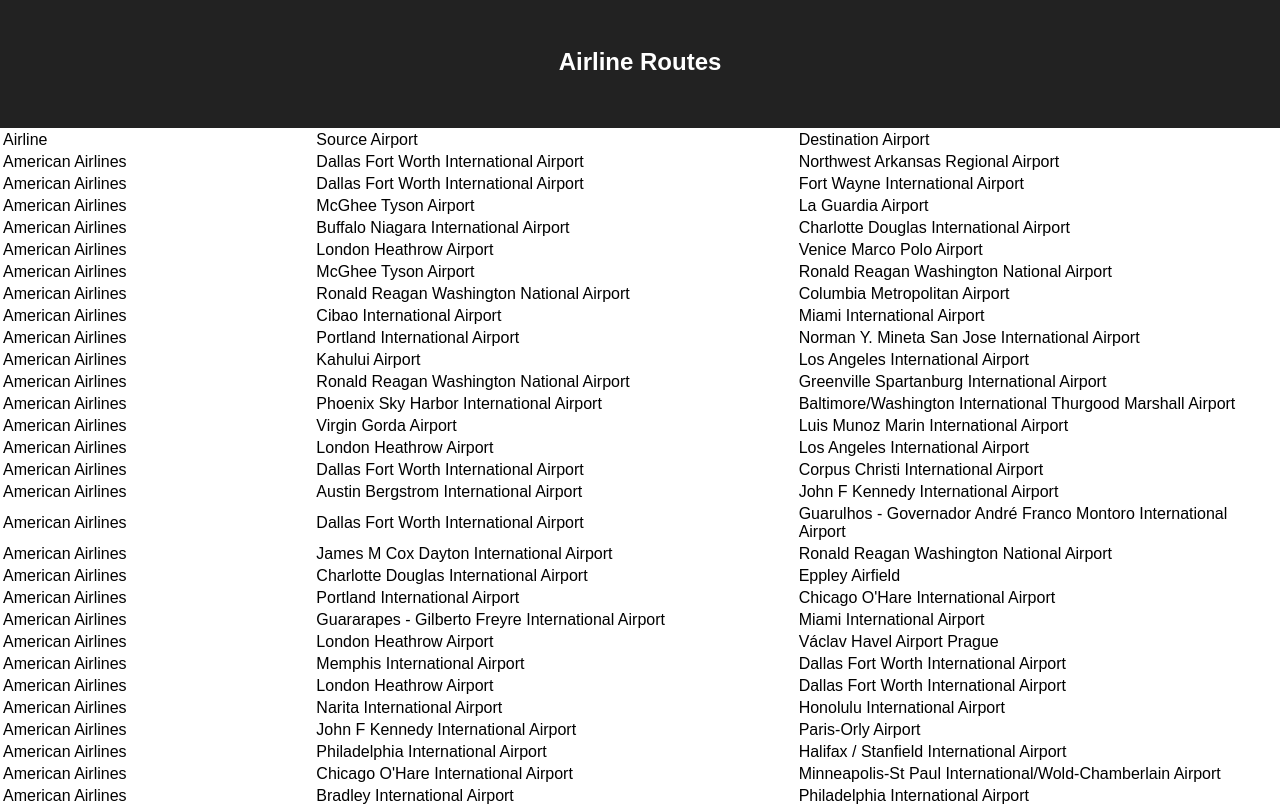
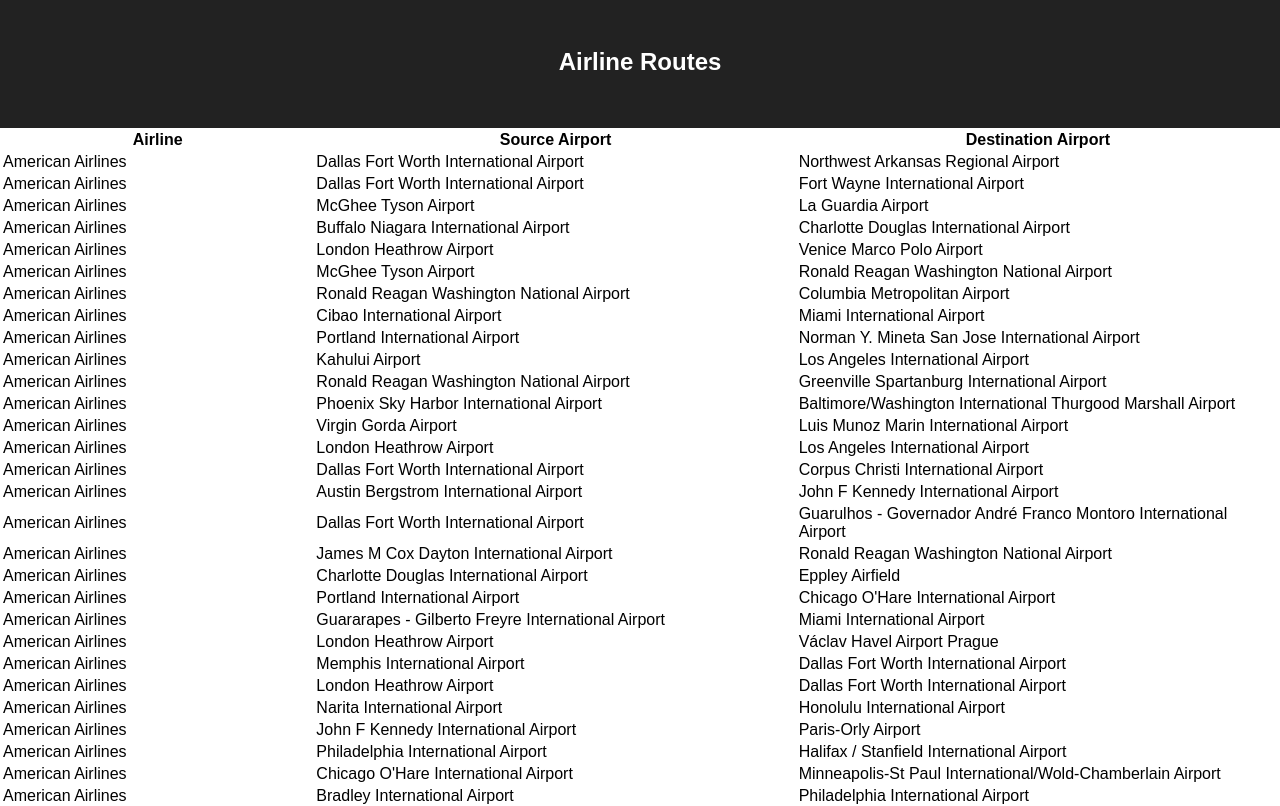
Before and after one commit to clarksam19/airlines, a React (Create React App) app in the folder client/: page / in a window 1280 px wide. Shown: the top 806 px of the page. Built offline with nearby package versions, Linux system fonts and the light colour scheme.

Commit message:
additional table formatting

```diff
--- a/client/src/App.js
+++ b/client/src/App.js
@@ -4,25 +4,31 @@
 import Table from "./components/Table";
 
 const App = () => {
-  // const columns = [
-  //   { name: "Airline", property: "airline" },
-  //   { name: "Source Airport", property: "src" },
-  //   { name: "Destination Airport", property: "dest" },
-  // ];
-  // const formatValue = (property, value) => {
-  //   if (property === 'airline') {
-  //     return getAirlineById(value);
-  //   } else {
-  //     return getAirportByCode(value);
-  //   }
-  // };
+  const { routes, getAirlineById, getAirportByCode } = routeData;
+  const columns = [
+    { name: "Airline", property: "airline" },
+    { name: "Source Airport", property: "src" },
+    { name: "Destination Airport", property: "dest" },
+  ];
+  const formatValue = (property, value) => {
+    if (property === "airline") {
+      return getAirlineById(value);
+    } else {
+      return getAirportByCode(value);
+    }
+  };
   return (
     <div className="app">
       <header className="header">
         <h1 className="title">Airline Routes</h1>
       </header>
       <main>
-        <Table className="routes-table" routeData={routeData} />
+        <Table
+          className="routes-table"
+          columns={columns}
+          rows={routes}
+          format={formatValue}
+        />
       </main>
     </div>
   );
--- a/client/src/components/Table.jsx
+++ b/client/src/components/Table.jsx
@@ -1,33 +1,34 @@
 import React from "react";
 
-const Route = ({ route, getAirlineById, getAirportByCode }) => {
-  return (
-    <tr>
-      <td>{getAirlineById(route.airline)}</td>
-      <td>{getAirportByCode(route.src)}</td>
-      <td>{getAirportByCode(route.dest)}</td>
-    </tr>
-  );
+const Route = ({ route, column, format }) => {
+  return <td>{format(column.property, route[column.property])}</td>;
 };
 
-const Table = ({ rows, routeData }) => {
-  const { routes, getAirlineById, getAirportByCode } = routeData;
+const Table = ({ columns, rows, format }) => {
   return (
-    <table rows={rows}>
+    <table>
+      <thead>
+        <tr>
+          {columns.map((column) => {
+            return <th key={column.name}>{column.name}</th>;
+          })}
+        </tr>
+      </thead>
       <tbody>
-        <tr>
-          <td>Airline</td>
-          <td>Source Airport</td>
-          <td>Destination Airport</td>
-        </tr>
-        {routes.map((route, idx) => {
+        {rows.map((route) => {
           return (
-            <Route
-              key={idx}
-              route={route}
-              getAirlineById={getAirlineById}
-              getAirportByCode={getAirportByCode}
-            />
+            <tr key={Object.values(route).join(":")}>
+              {columns.map((column) => {
+                return (
+                  <Route
+                    key={column.property + route[column.property]}
+                    route={route}
+                    column={column}
+                    format={format}
+                  />
+                );
+              })}
+            </tr>
           );
         })}
       </tbody>
```
